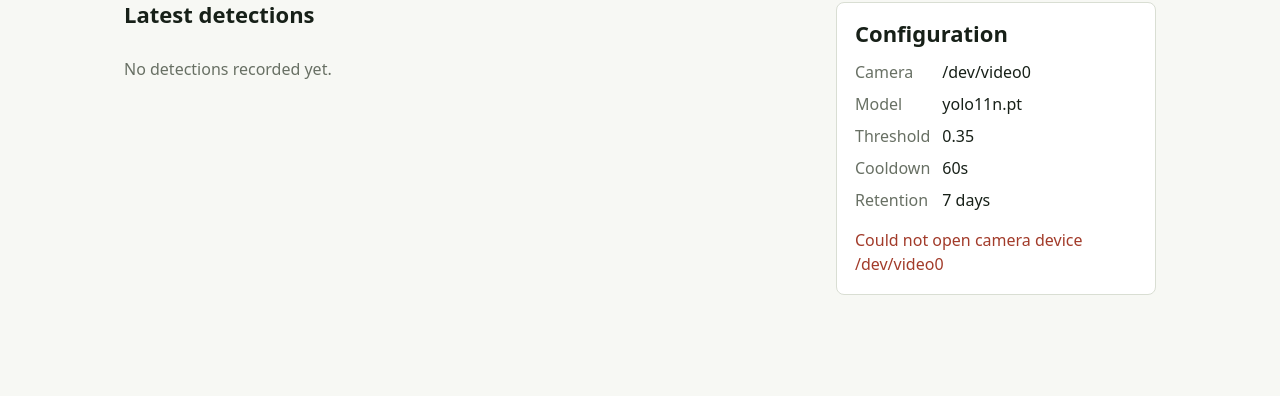
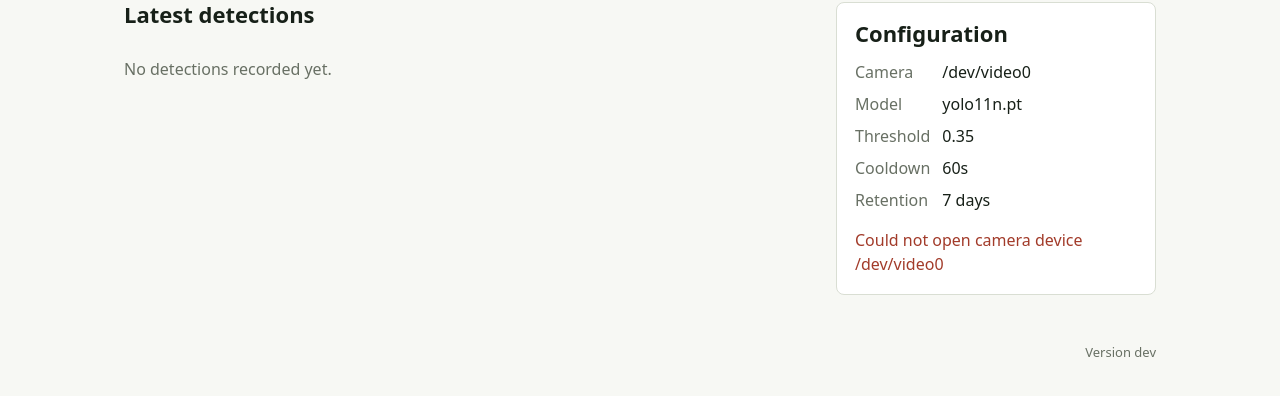
Before and after one commit to thibaultmarrannes/pigeonater, a FastAPI app: page / in a window 1280 px wide. Shown: the part 311-707 px from the top of the page. Run offline with FastAPI, Linux system fonts and the light colour scheme; data comes from the database, SQL or seed files in the repository; data that the repository does not hold is empty.

Commit message:
Show build version in footer

```diff
--- a/app/main.py
+++ b/app/main.py
@@ -8,13 +8,14 @@ from fastapi.staticfiles import StaticFiles
 from fastapi.templating import Jinja2Templates
 
 from app.cameras import list_camera_devices
-from app.config import get_config
+from app.config import get_config, resolve_version
 from app.detector import DetectorWorker
 from app.preview import capture_preview_frame
 from app.schemas import CameraDevice, DetectorSettings, StatusResponse
 from app.storage import Storage
 
 config = get_config()
+version_info = resolve_version(config)
 storage = Storage(config.database_path, config.snapshot_dir)
 detector = DetectorWorker(config, storage)
 templates = Jinja2Templates(directory="app/templates")
@@ -35,17 +36,17 @@ app.mount("/snapshots", StaticFiles(directory=str(config.snapshot_dir)), name="s
 
 @app.get("/", response_class=HTMLResponse)
 async def dashboard(request: Request):
-    return templates.TemplateResponse(request, "dashboard.html")
+    return templates.TemplateResponse(request, "dashboard.html", {"version_info": version_info})
 
 
 @app.get("/events", response_class=HTMLResponse)
 async def events_page(request: Request):
-    return templates.TemplateResponse(request, "events.html")
+    return templates.TemplateResponse(request, "events.html", {"version_info": version_info})
 
 
 @app.get("/settings", response_class=HTMLResponse)
 async def settings_page(request: Request):
-    return templates.TemplateResponse(request, "settings.html")
+    return templates.TemplateResponse(request, "settings.html", {"version_info": version_info})
 
 
 @app.get("/api/status", response_model=StatusResponse)
@@ -62,6 +63,11 @@ async def api_status() -> StatusResponse:
         model_name=config.model_name,
         settings=settings,
     )
+
+
+@app.get("/api/version")
+async def api_version():
+    return version_info
 
 
 @app.get("/api/events")
--- a/app/static/styles.css
+++ b/app/static/styles.css
@@ -58,6 +58,15 @@ main {
   margin: 0 auto;
   max-width: 1120px;
   padding: 28px clamp(16px, 4vw, 44px) 48px;
+}
+
+.app-footer {
+  color: var(--muted);
+  font-size: 13px;
+  margin: 0 auto;
+  max-width: 1120px;
+  padding: 0 clamp(16px, 4vw, 44px) 24px;
+  text-align: right;
 }
 
 .page-head {
--- a/app/templates/base.html
+++ b/app/templates/base.html
@@ -18,6 +18,9 @@
     <main>
       {% block content %}{% endblock %}
     </main>
+    <footer class="app-footer">
+      <span>Version {{ version_info.version }}</span>
+    </footer>
     <script src="/static/app.js"></script>
     {% block scripts %}{% endblock %}
   </body>
```
Also changed, not shown: app/config.py (+29 -0 lines), tests/test_api.py (+10 -0 lines), .github/workflows/container.yml, 1 other file.
